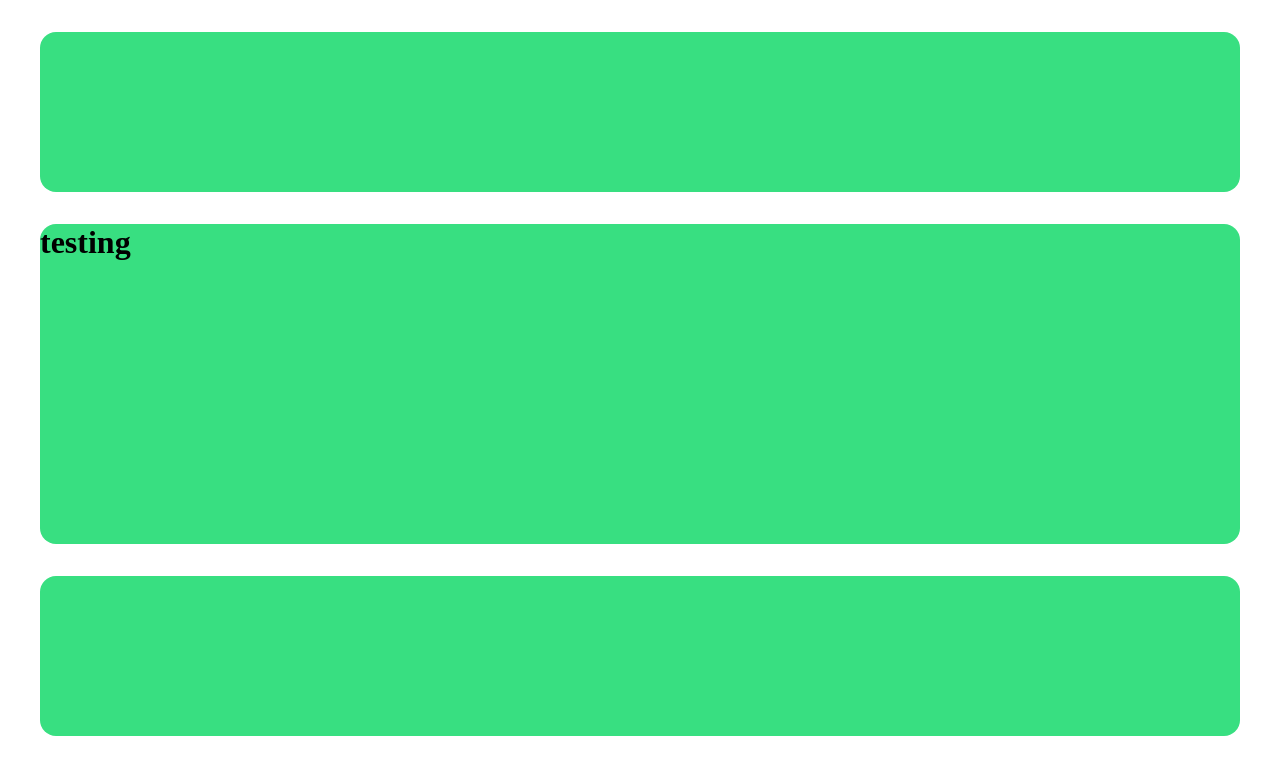
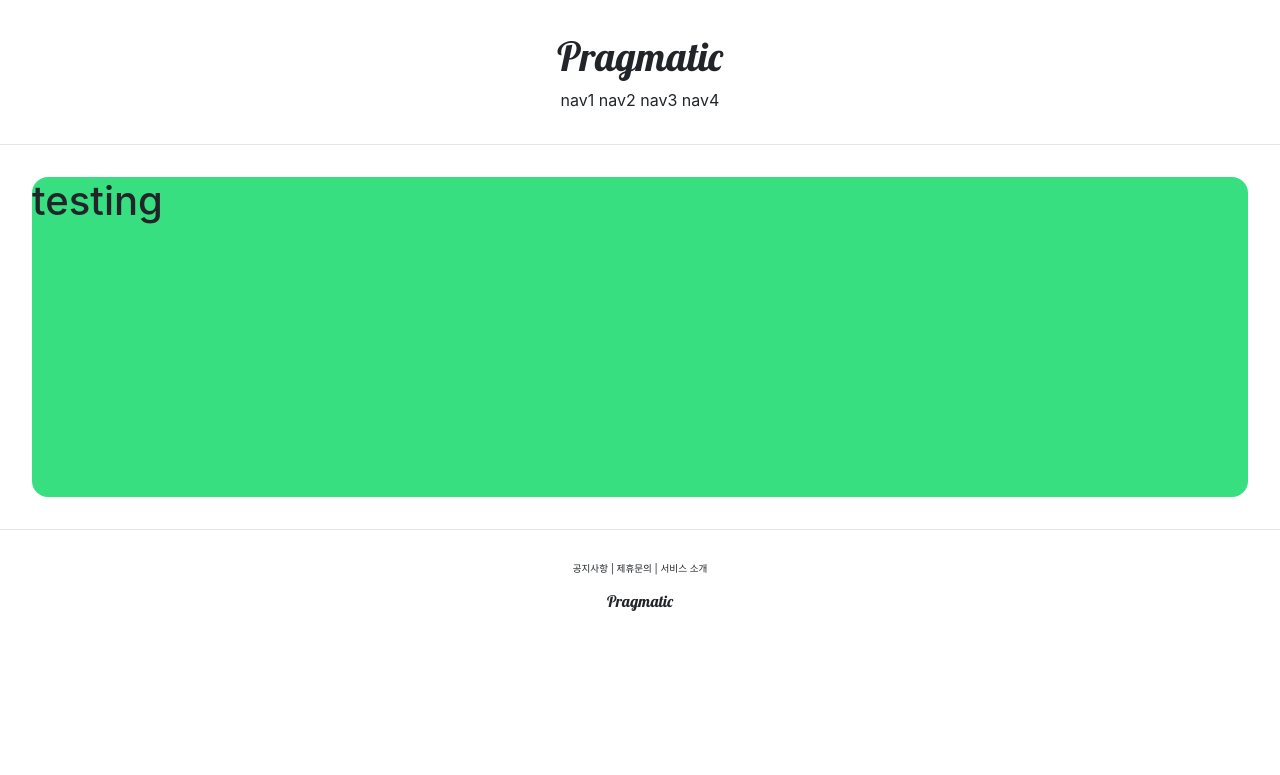
Before and after one commit to cudeb/Django, a Django app: page /account/hello_world/ in a window 1280 px wide. Shown: the top 775 px of the page. Run offline with Django 4.2, Linux system fonts and the light colour scheme.

Commit message:
djust django course 10 commit

```diff
--- a/templates/base.html
+++ b/templates/base.html
@@ -7,8 +7,12 @@
 
     {% include 'header.html' %}
 
+    <hr>
+
     {% block content %}
     {% endblock %}
+
+    <hr>
 
     {% include 'footer.html' %}
 
--- a/templates/footer.html
+++ b/templates/footer.html
@@ -1,3 +1,11 @@
-    <div style="height: 10rem; background-color: #38df81; border-radius: 1rem; margin: 2rem;">
+    <div style="text-align:center;margin-top:2rem;">
 
+        <div style="font-size: .6rem;">
+            <span>공지사항</span>   |
+            <span>제휴문의</span>   |
+            <span>서비스 소개</span>
+        </div>
+        <div style="margin-top:1rem;">
+            <h6 style="margin-top:1rem; font-family: 'Lobster', cursive;">Pragmatic</h6>
+        </div>
     </div>
--- a/templates/head.html
+++ b/templates/head.html
@@ -1,4 +1,13 @@
 <head>
     <meta charset="UTF-8">
     <title>Pragmatic</title>
+
+    <!-- BOOTSTRAP LINK -->
+    <link rel="stylesheet" href="https://cdn.jsdelivr.net/npm/bootstrap@4.3.1/dist/css/bootstrap.min.css"
+          integrity="sha384-ggOyR0iXCbMQv3Xipma34MD+dH/1fQ784/j6cY/iJTQUOhcWr7x9JvoRxT2MZw1T" crossorigin="anonymous">
+
+    <!-- GOOGLE FONT LINK -->
+    <link rel="preconnect" href="https://fonts.googleapis.com">
+    <link rel="preconnect" href="https://fonts.gstatic.com" crossorigin>
+    <link href="https://fonts.googleapis.com/css2?family=Lobster&display=swap" rel="stylesheet">
 </head>
--- a/templates/header.html
+++ b/templates/header.html
@@ -1,3 +1,11 @@
-    <div style="height: 10rem; background-color: #38df81; border-radius: 1rem; margin: 2rem;">
-
+    <div style="text-align:center; margin:2rem 0;">
+        <div>
+            <h1 style="font-family: 'Lobster', cursive;">Pragmatic</h1>
+        </div>
+        <div>
+            <span>nav1</span>
+            <span>nav2</span>
+            <span>nav3</span>
+            <span>nav4</span>
+        </div>
     </div>
```
